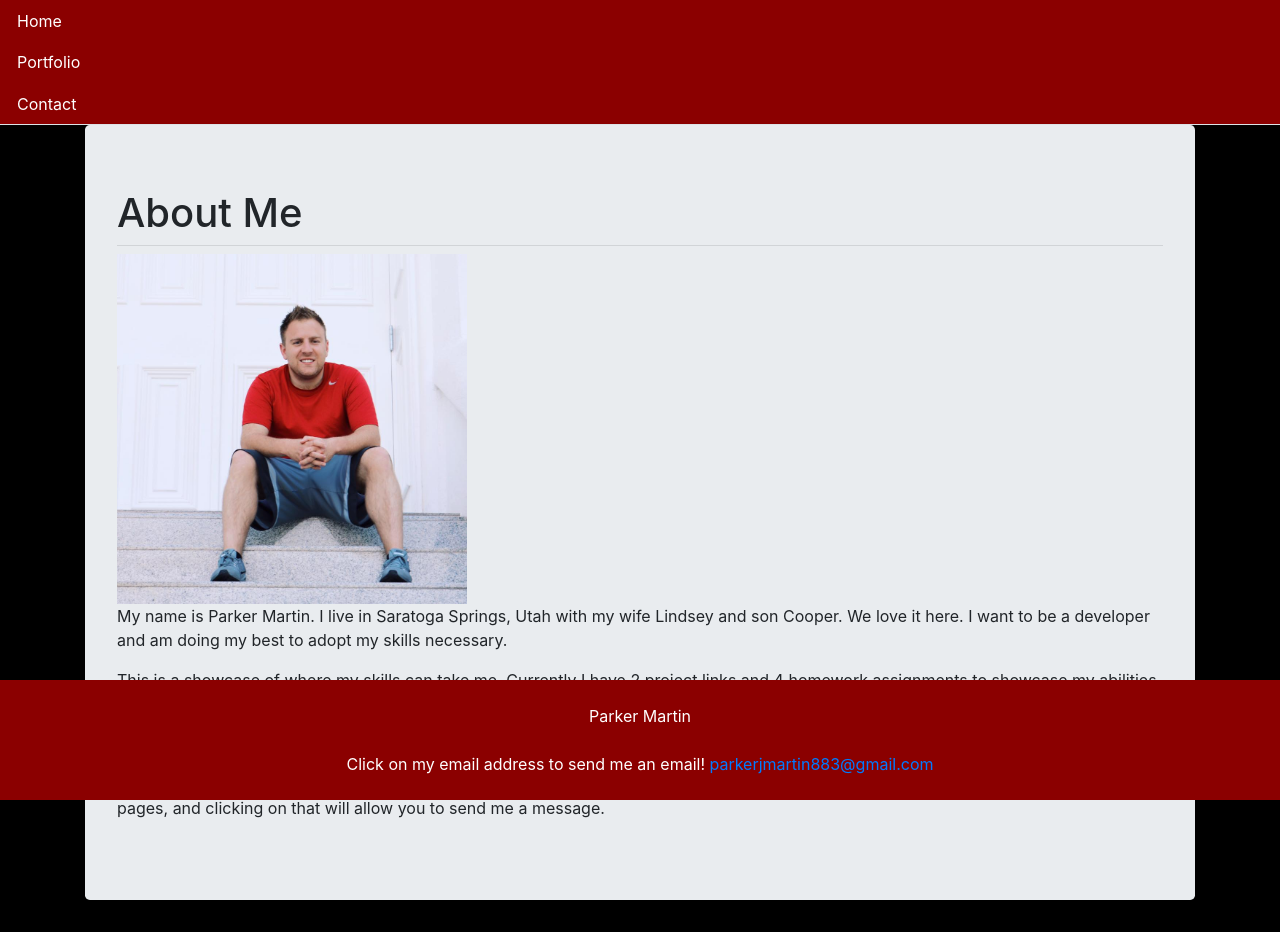
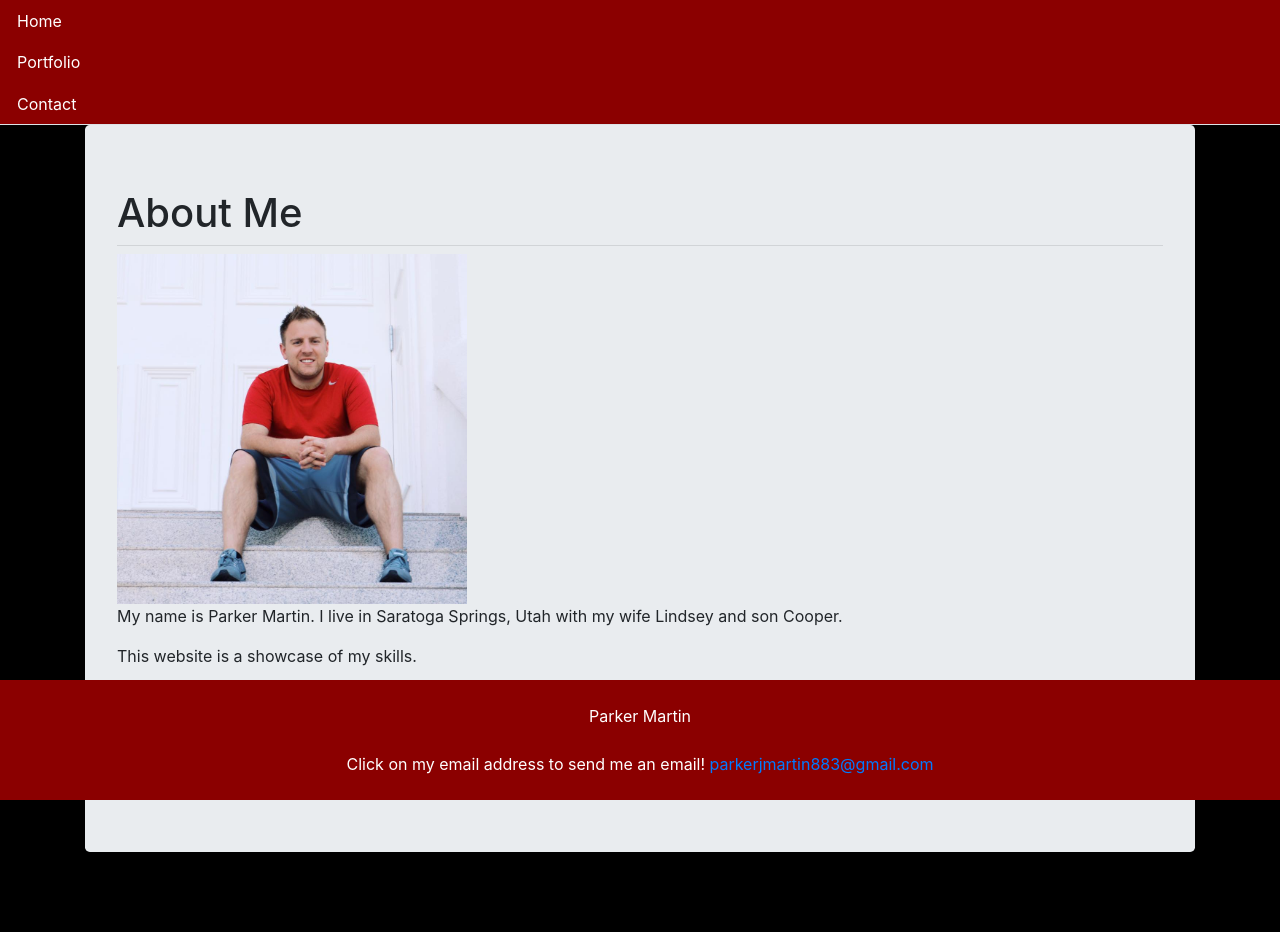
Before and after one commit to pmarti9/react_portfolio, a React (Create React App) app: page / in a window 1280 px wide. After the commit the page ends 884 px from the top, so only its background shows below. Built offline with nearby package versions, Linux system fonts and the light colour scheme.

Commit message:
changing html verbaige

```diff
--- a/public/index.html
+++ b/public/index.html
@@ -7,9 +7,9 @@
     <meta name="theme-color" content="#000000" />
     <meta
       name="description"
-      content="Web site created using create-react-app"
+      content="Parker Martin's Portfolio"
     />
-    <link rel="apple-touch-icon" href="%PUBLIC_URL%/logo192.png" />
+    <link rel="apple-touch-icon" sizes="180x180" href="/apple-icon-180x180.png">
     <!--
       manifest.json provides metadata used when your web app is installed on a
       user's mobile device or desktop. See https://developers.google.com/web/fundamentals/web-app-manifest/
@@ -26,7 +26,7 @@
     -->
     <link href="https://maxcdn.bootstrapcdn.com/font-awesome/4.7.0/css/font-awesome.min.css" rel="stylesheet" />
     <link rel="stylesheet" href="https://cdnjs.cloudflare.com/ajax/libs/twitter-bootstrap/4.0.0/css/bootstrap.min.css" />
-    <title>React App</title>
+    <title>Parker Martin Portfolio</title>
   </head>
   <body>
     <noscript>You need to enable JavaScript to run this app.</noscript>
--- a/src/components/Home/Home.jsx
+++ b/src/components/Home/Home.jsx
@@ -11,11 +11,12 @@ function Home() {
               <h1 className="display 2">About Me</h1>
                 <hr className="my-2" />
                 <img src= {Parker} alt="Parker" />
-                  <p>My name is Parker Martin. I live in Saratoga Springs, Utah with my wife Lindsey and son Cooper. We love it here. I want to be a developer and am doing my best to adopt my skills necessary.</p>
-                  <p>This is a showcase of where my skills can take me. Currently I have 2 project links and 4 homework assignments to showcase my abilities as a developer.
-                  </p>
+                <div>
+                  <p>My name is Parker Martin. I live in Saratoga Springs, Utah with my wife Lindsey and son Cooper. </p>
+                  <p>This website is a showcase of my skills.</p>
                   <p>To View my portfolio, click on the portfolio link in the navigation.</p>
                   <p>To contact me about my portfolio, click on the contact link in the navigation. My name and email addres is also located in the footer for all pages, and clicking on that will allow you to send me a message.</p>
+                  </div>
 
             </div>
 
--- a/src/components/style.css
+++ b/src/components/style.css
@@ -22,3 +22,7 @@ img {
  .proj2img {
      width: 75%;
  }
+ .p {
+     margin-top: 0;
+     margin-bottom: 0;
+ }
```
Also changed, not shown: public/apple-icon-180x180.png (added), 1 other file (tests, documents, lock files or other folders).
